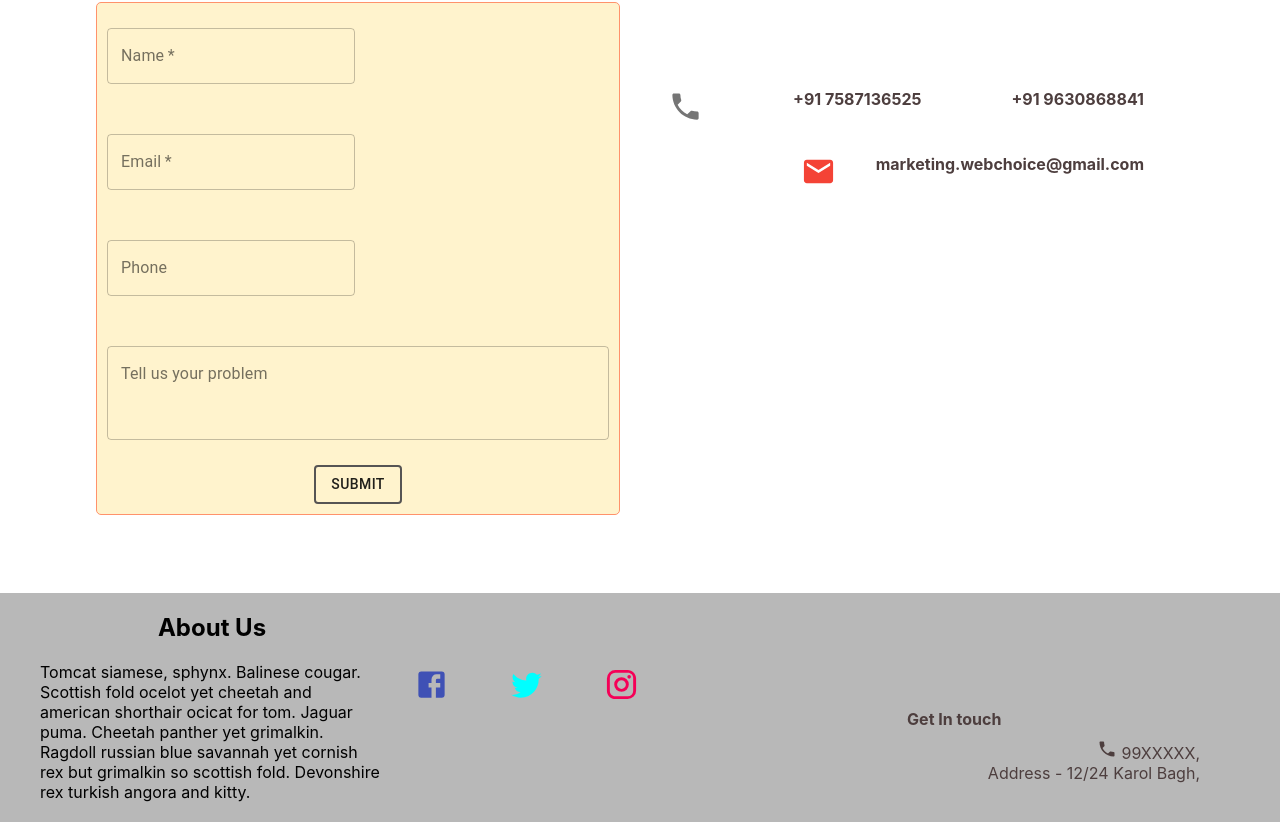
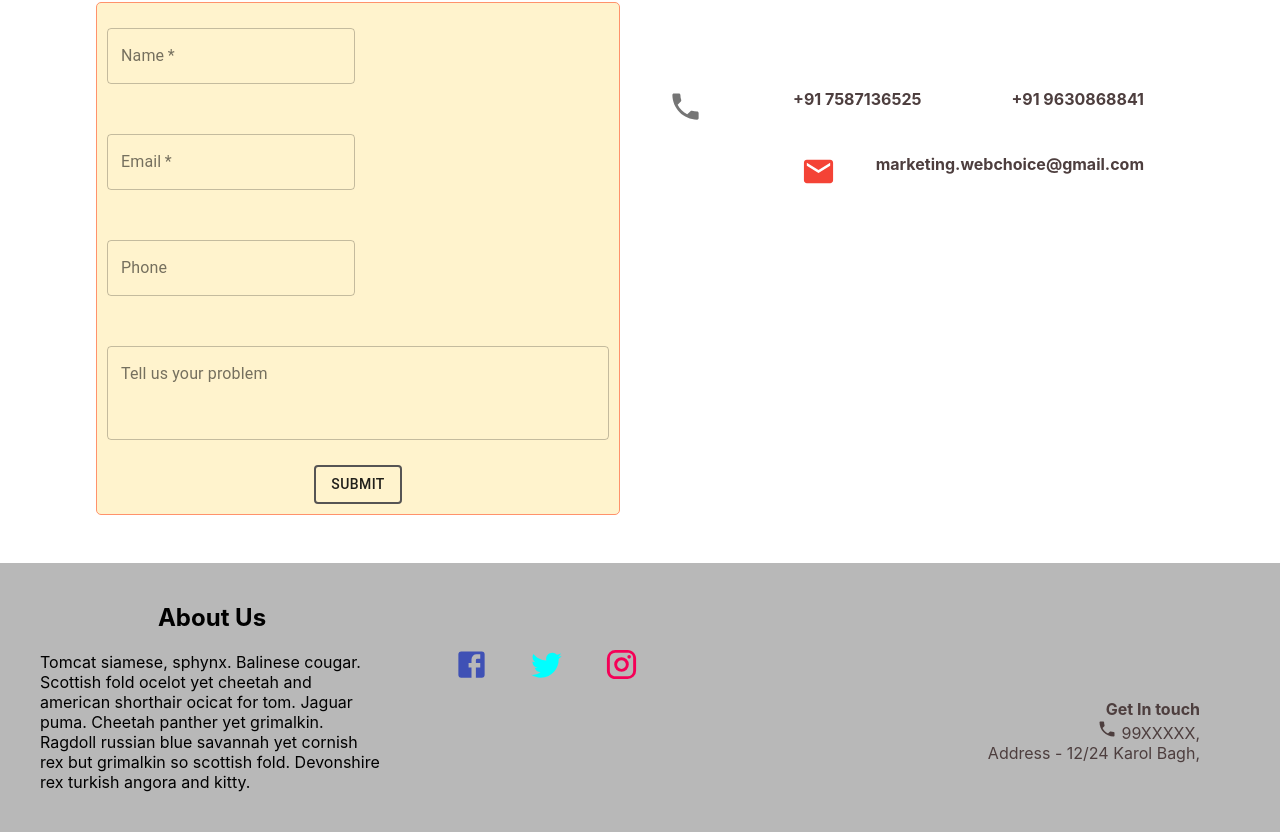
Before and after one commit to 99Atharva/Web-choice, a React (Create React App) app: page /contact in a window 1280 px wide. Shown: the part 275-1107 px from the top of the page. Built offline with nearby package versions, Linux system fonts and the light colour scheme.

Commit message:
Work sec

```diff
--- a/src/Components/Card.css
+++ b/src/Components/Card.css
@@ -1,5 +1,6 @@
 .image {
     position: relative;
+
 }
 
 .image img {
@@ -19,6 +20,7 @@
     font-size: 3rem;
     font-weight: 400;
     text-shadow: 1px 1px 4px rgb(255, 255, 255);
+    border-radius: 4px;
     background: rgba(0, 0, 0, 0.623);
     flex-direction: column;
     align-items: center;
--- a/src/Components/Card.js
+++ b/src/Components/Card.js
@@ -2,14 +2,12 @@ import React from 'react';
 import { makeStyles } from '@material-ui/core/styles';
 import Paper from '@material-ui/core/Paper';
 import "../Components/Card.css";
-import img from "../Components/d1.jpg";
 
 const useStyles = makeStyles((theme) => ({
   root: {
     display: 'flex',
-    flexWrap: 'wrap',
     '& > *': {
-      margin: theme.spacing(1),
+      margin: theme.spacing(4),
       width: theme.spacing(40),
       height: theme.spacing(40),
     },
--- a/src/Components/Footer.css
+++ b/src/Components/Footer.css
@@ -1,8 +1,12 @@
+* {
+    margin: 0;
+    padding: 0;
+    box-sizing: border-box;
+}
 .footer_box {
     display: flex;
     justify-content: space-between;
-    padding:20px 40px;
-    margin-top: 30px;
+    padding:40px 40px;
     background: rgb(184, 184, 184);
 
 }
@@ -18,6 +22,7 @@
 
 .social_links {
         width: 33%;
+        text-align: center;
         padding: 2% 0;
 }
 
@@ -27,17 +32,11 @@
 }
 
 .contact {
- display: flexbox;
- justify-content: center;
-
-}
-.contact h4 {
-    margin-bottom: 10px;
-    text-align: center;
+    display: flexbox;
+    margin-top: 1px;
 }
 
 
-
 .MuiIconButton-root {
-      padding: 30px !important;
+      padding: 20px !important;
 }
--- /dev/null
+++ b/src/Elements/Work.css
@@ -0,0 +1,30 @@
+h1 {
+    text-align: center;
+    padding: 1rem 2rem;
+    letter-spacing: 3px;
+    font-size:3rem;
+    font-weight: 500;
+
+}
+h1::after {
+    display: block;
+    content: "";
+    border: 2px solid rgb(69, 228, 175);
+    background-color: rgb(69, 228, 175);
+    border-radius: 4px;
+    width: 10rem;
+    margin-left: 40rem ;
+
+}
+
+.container {
+    display: flex;
+    justify-content: center;
+    flex-wrap: wrap;
+    width: 100vw;
+    padding: 1rem 4rem;
+}
+
+.back {
+    background-color: rgb(206, 206, 206);
+}
--- a/src/Elements/Work.js
+++ b/src/Elements/Work.js
@@ -2,6 +2,7 @@ import React from 'react'
 import Card from "../Components/Card";
 import {useEffect, useState} from 'react';
 import db from '../firebaseconfig';
+import "./Work.css";
 
 
 function Work() {
@@ -26,17 +27,20 @@ function Work() {
 
 
     return (
-        <div>
-           <h1>Work</h1>
+        <div className="back">
+           <h1>Our Work</h1>
+           <div className="container">
 
-      {
+             {
 
-posts.map(({id , post}) => (
-  <Card  key = {id} image = {post.image} title = {post.title} />
-))
+                posts.map(({id , post}) => (
+                  <Card  key = {id} image = {post.image} title = {post.title} />
+                ))
 
-}
+             }
 
+
+           </div>
         </div>
     )
 }
```
Also changed, not shown: src/Components/d1.jpg (deleted), 1 other file (tests, documents, lock files or other folders).
